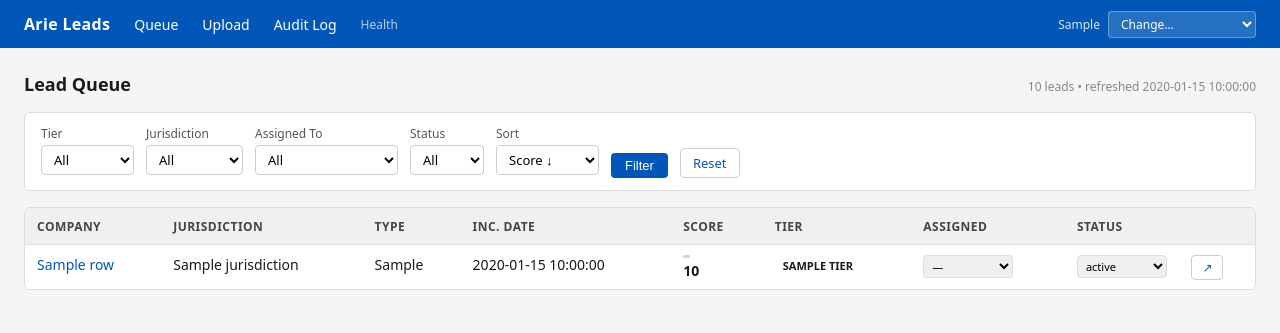
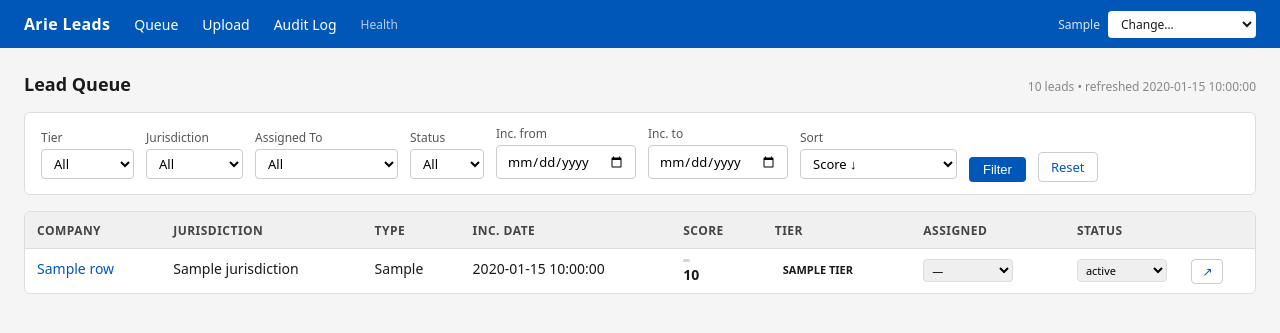
Before and after one commit to ismaelloveexcel/arie-onboarding-intelligence, a Python web app: template src/templates/queue.html in a window 1280 px wide. Shown: the top 333 px of the page. Run offline with Jinja, Linux system fonts and the light colour scheme; the template is opened without the code that fills it: most values are stand-ins (such as "Sample title", 1, 10 or a date in 2020); some libraries are stand-ins or nearby versions.

Commit message:
feat(ui): fix actor dropdown contrast, add date range filter, asc date sort

```diff
--- a/src/static/style.css
+++ b/src/static/style.css
@@ -9,6 +9,8 @@ a:hover { text-decoration: underline; }
 .nav { background: #0057b8; color: #fff; padding: 0 1.5rem; display: flex; align-items: center; gap: 1.5rem; height: 48px; }
 .nav a { color: #fff; font-weight: 500; }
 .nav .brand { font-size: 16px; font-weight: 700; letter-spacing: .02em; }
+.nav-actor-select { font-size: 12px; background: #ffffff; color: #1a1a1a; border: 1px solid rgba(255,255,255,.4); border-radius: 4px; padding: 3px 8px; }
+.nav-actor-select option { background: #ffffff; color: #1a1a1a; }
 .container { max-width: 1280px; margin: 0 auto; padding: 1.5rem; }
 
 /* Filters bar */
--- a/src/templates/base.html
+++ b/src/templates/base.html
@@ -19,7 +19,7 @@
       {% if current_actor %}
         <span style="font-size:12px; opacity:.85">{{ current_actor }}</span>
       {% endif %}
-      <select name="actor" onchange="this.form.submit()" style="font-size:12px; background:rgba(255,255,255,.15); color:#fff; border:1px solid rgba(255,255,255,.3); border-radius:4px; padding:3px 8px">
+      <select name="actor" onchange="this.form.submit()" class="nav-actor-select">
         <option value="">Change…</option>
         {% for name in actor_names %}
           <option value="{{ name }}" {% if current_actor == name %}selected{% endif %}>{{ name }}</option>
--- a/src/templates/queue.html
+++ b/src/templates/queue.html
@@ -38,10 +38,17 @@
       {% endfor %}
     </select>
   </label>
+  <label>Inc. from
+    <input type="date" name="date_from" value="{{ filters.date_from }}">
+  </label>
+  <label>Inc. to
+    <input type="date" name="date_to" value="{{ filters.date_to }}">
+  </label>
   <label>Sort
     <select name="sort">
       <option value="score" {% if filters.sort == "score" %}selected{% endif %}>Score ↓</option>
-      <option value="date" {% if filters.sort == "date" %}selected{% endif %}>Inc. Date ↓</option>
+      <option value="date" {% if filters.sort == "date" %}selected{% endif %}>Inc. Date ↓ (newest)</option>
+      <option value="date_asc" {% if filters.sort == "date_asc" %}selected{% endif %}>Inc. Date ↑ (oldest)</option>
       <option value="name" {% if filters.sort == "name" %}selected{% endif %}>Name A–Z</option>
     </select>
   </label>
```
Also changed, not shown: src/main.py (+9 -0 lines).
